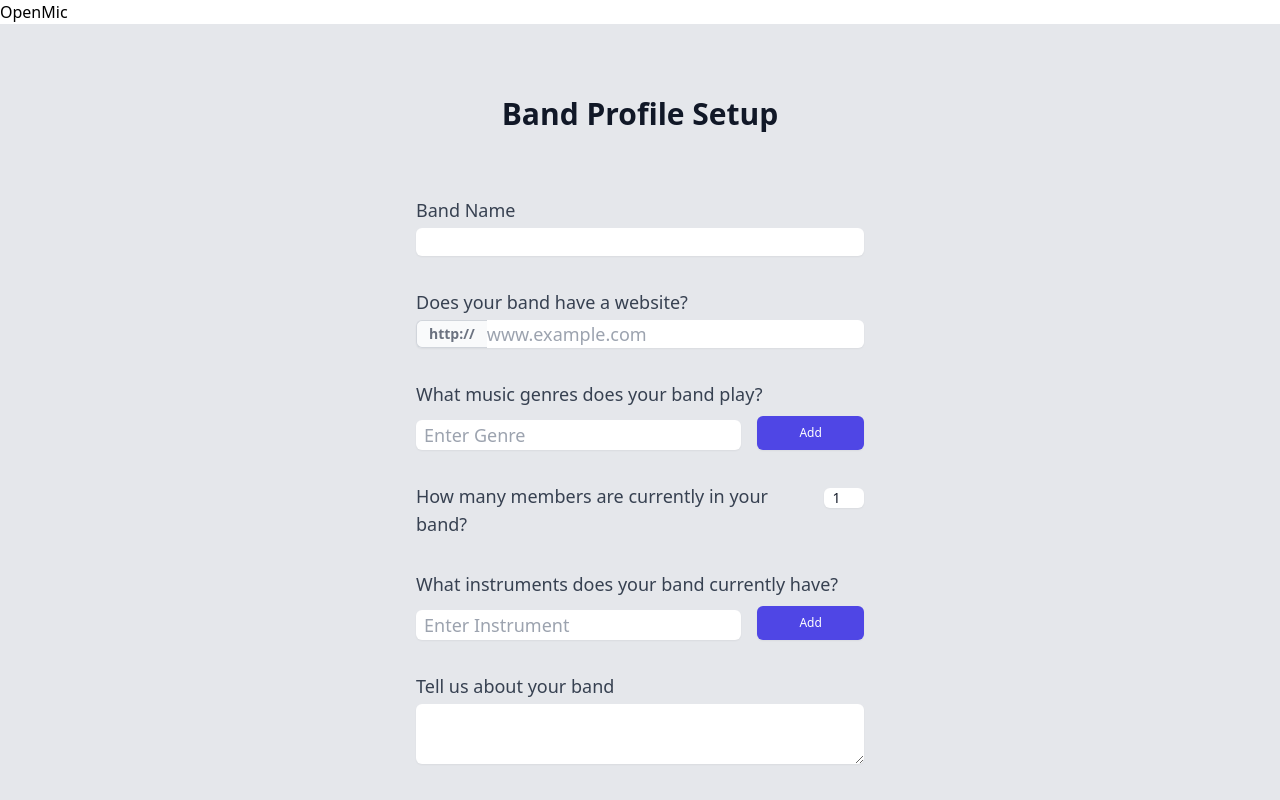
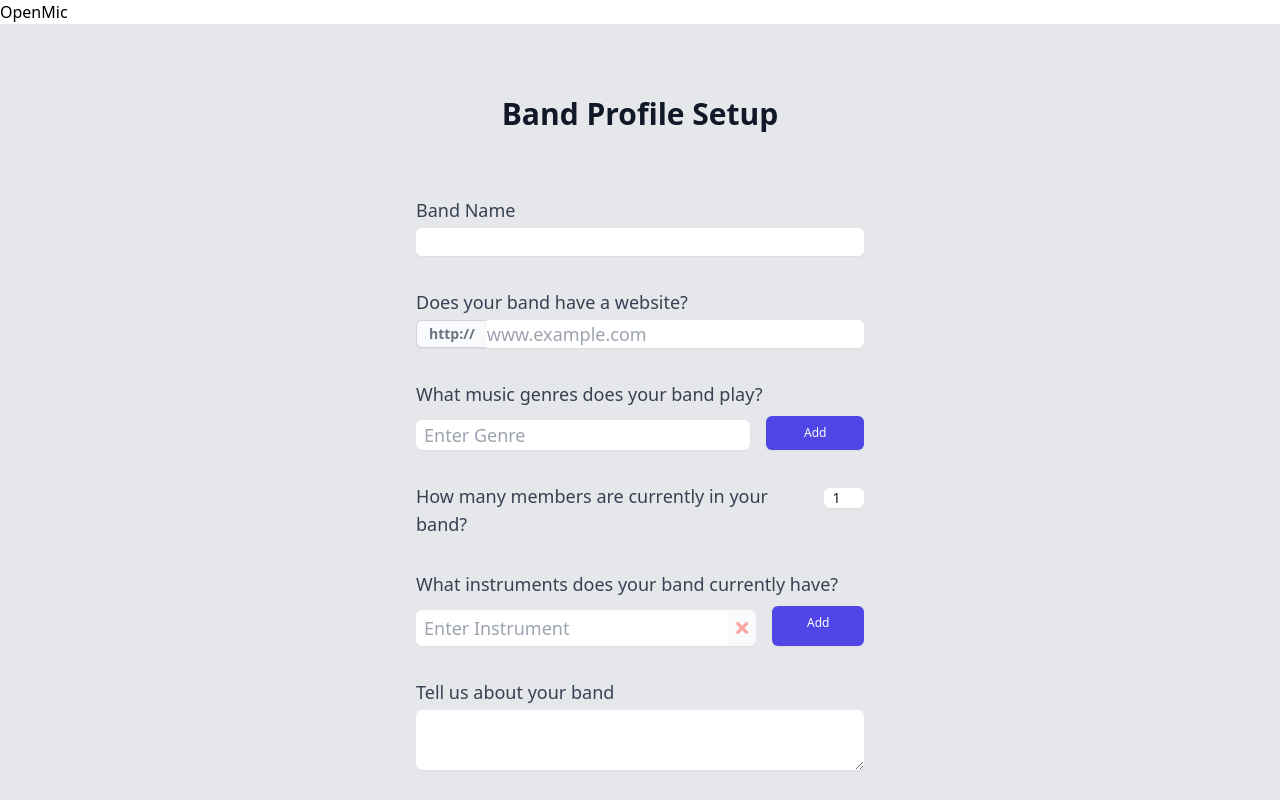
Before and after one commit to Calixd7/Open-mic, a React (Create React App) app in the folder frontend/: page /band-register in a window 1280 px wide. Shown: the top 800 px of the page. Built offline with nearby package versions, Linux system fonts and the light colour scheme.

Commit message:
more profile setup stuff

```diff
--- a/frontend/package.json
+++ b/frontend/package.json
@@ -4,6 +4,10 @@
   "private": true,
   "dependencies": {
     "@craco/craco": "^6.1.1",
+    "@fortawesome/fontawesome-svg-core": "^1.2.34",
+    "@fortawesome/free-regular-svg-icons": "^5.15.2",
+    "@fortawesome/free-solid-svg-icons": "^5.15.2",
+    "@fortawesome/react-fontawesome": "^0.1.14",
     "@testing-library/jest-dom": "^5.11.9",
     "@testing-library/react": "^11.2.5",
     "@testing-library/user-event": "^12.7.1",
--- a/frontend/src/App.js
+++ b/frontend/src/App.js
@@ -1,15 +1,15 @@
-import {
-  BrowserRouter as Router,
-  Switch,
-  Route,
-  Link
-} from 'react-router-dom'
+import { BrowserRouter as Router, Switch, Route, Link } from 'react-router-dom'
+import { library } from '@fortawesome/fontawesome-svg-core'
+import { far } from '@fortawesome/free-regular-svg-icons'
+import { faTimes } from '@fortawesome/free-solid-svg-icons'
 import './App.css'
 import BandProfileSetup from './components/BandProfileSetup'
 import Welcome from './components/Welcome'
 import Login from './components/Login'
 import IndividualRegistration from './components/IndividualRegistration'
 import IndividualProfileSetup from './components/IndividualProfileSetup'
+
+library.add(far, faTimes)
 
 function App () {
   return (
--- a/frontend/src/components/bandRegcomponents/BandGenre.js
+++ b/frontend/src/components/bandRegcomponents/BandGenre.js
@@ -43,7 +43,7 @@ const BandGenre = ({ blankGenre, bandGenres, setBandGenres }) => {
               {length - 1 === idx &&
                 <button
                   type='button'
-                  className='inline-flex justify-center py-1 sm:py-2 px-1 ml-4 border border-transparent shadow-sm text-xs font-medium rounded-md text-white bg-indigo-600 hover:bg-indigo-700 focus:outline-none focus:ring-2 focus:ring-offset-2 focus:ring-indigo-500 w-36'
+                  className='inline-flex justify-center py-1 sm:py-2 px-1 ml-4 border border-transparent shadow-sm text-xs font-medium rounded-md text-white bg-indigo-600 hover:bg-indigo-700 focus:outline-none focus:ring-2 focus:ring-offset-2 focus:ring-indigo-500 w-32'
                   onClick={addGenre}
                 >Add
                 </button>}
--- a/frontend/src/components/bandRegcomponents/BandInstruments.js
+++ b/frontend/src/components/bandRegcomponents/BandInstruments.js
@@ -1,28 +1,16 @@
-import { useState } from 'react'
+import { FontAwesomeIcon } from '@fortawesome/react-fontawesome'
 
 const BandInstruments = ({ blankInstruments, bandInstruments, setBandInstruments }) => {
-  const [numOfInstruments, setNumOfInstruments] = useState(0)
   const length = bandInstruments.length
-  // function createInstrumentFields (event) {
-  //   const output = []
-  //   for (let i = 0; i < event; i++) {
-  //     output.push({ instrument: '' })
-  //   }
-  //   console.log('output', output)
-  //   setBandInstruments(output)
-  // }
-
-  // function onNameChange (event, idx) {
-  //   const newInstrument = [...bandInstruments]
-  //   newInstrument[idx] = {
-  //     ...newInstrument[idx],
-  //     instrument: event.target.value
-  //   }
-  //   setBandInstruments(newInstrument)
-  // }
 
   const addInstrument = () => {
     setBandInstruments([...bandInstruments, { ...blankInstruments }])
+  }
+
+  const removeInstrument = (event, idx) => {
+    console.log('idx', idx)
+    const removedIndex = bandInstruments.slice(idx)
+    setBandInstruments(removedIndex)
   }
 
   const handleInstrumentChange = (e, idx) => {
@@ -50,7 +38,7 @@ const BandInstruments = ({ blankInstruments, bandInstruments, setBandInstruments
               className='flex mt-2'
             >
               <input
-                className='form-text-input pl-4'
+                className='mt-1 pl-2 focus:ring-indigo-500 focus:border-indigo-500 block w-full shadow-sm text-sm sm:text-lg border-gray-300 rounded-l-md border-r-0'
                 type='text'
                 name={instrumentId}
                 data-idx={idx}
@@ -59,10 +47,21 @@ const BandInstruments = ({ blankInstruments, bandInstruments, setBandInstruments
                 value={bandInstruments[idx.instrument]}
                 onChange={e => handleInstrumentChange(e, e.target.dataset.idx)}
               />
+              <button
+                type='button'
+                data-idx={idx}
+                className='border-gray-300 bg-gray-50 rounded-r-md block shadow-sm  mt-1 px-2 border-0'
+                onClick={e => removeInstrument(e, idx)}
+              >
+                <FontAwesomeIcon
+                  icon='times'
+                  className='text-red-300 text-lg mb-1'
+                />
+              </button>
               {length - 1 === idx &&
                 <button
                   type='button'
-                  className='inline-flex justify-center py-1 sm:py-2 px-1 ml-4 border border-transparent shadow-sm text-xs font-medium rounded-md text-white bg-indigo-600 hover:bg-indigo-700 focus:outline-none focus:ring-2 focus:ring-offset-2 focus:ring-indigo-500 w-36'
+                  className='inline-flex justify-center py-1 sm:py-2 px-1 ml-4 border border-transparent shadow-sm text-xs font-medium rounded-md text-white bg-indigo-600 hover:bg-indigo-700 focus:outline-none focus:ring-2 focus:ring-offset-2 focus:ring-indigo-500 w-32'
                   onClick={addInstrument}
                 >Add
                 </button>}
```
Also changed, not shown: 1 other file (tests, documents, lock files or other folders).
